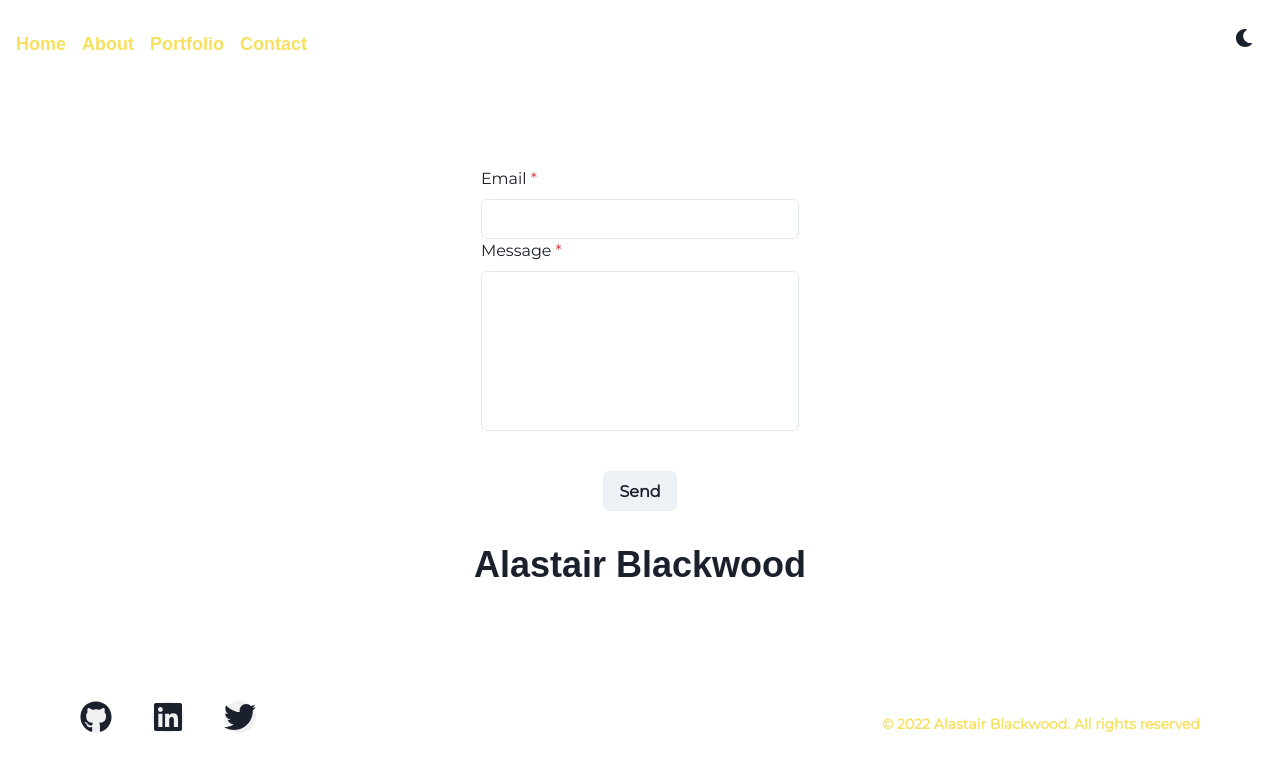
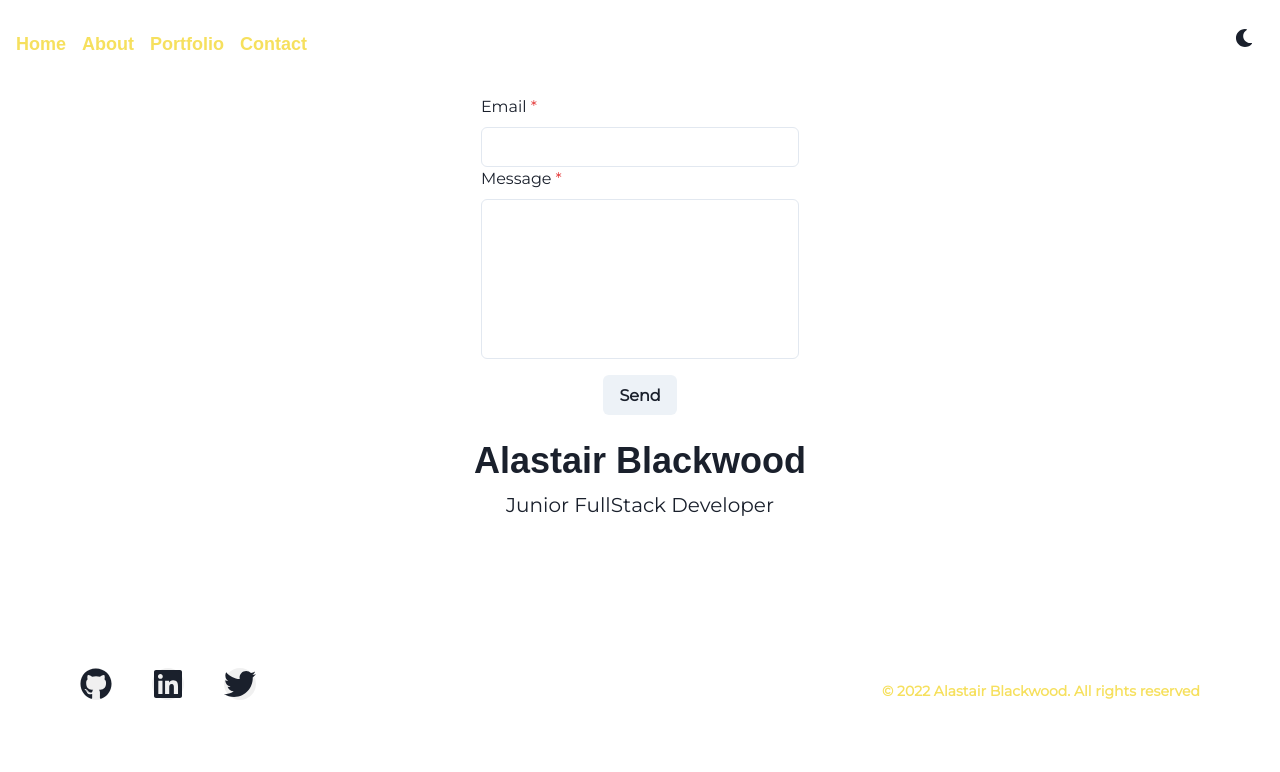
Before and after one commit to alastairblackwood/portfolio-react, a React (Create React App) app: page /contact in a window 1280 px wide. Shown: the top 772 px of the page. Built offline with nearby package versions, Linux system fonts and the light colour scheme.

Commit message:
adjusted styling

```diff
--- a/src/components/Forms/index.tsx
+++ b/src/components/Forms/index.tsx
@@ -3,6 +3,7 @@ import {
   Button,
   FormControl,
   FormLabel,
+  Heading,
   Input,
   Spacer,
   VStack,
@@ -17,7 +18,9 @@ const ContactForm = () => {
       <Input id="email" type="email" />
       <FormLabel htmlFor="message">Message</FormLabel>
       <Input id="text" type="text" h={40} />
-      <Button mt={10}>Send</Button>
+      <Button mt={4} mb={4}>
+        Send
+      </Button>
     </FormControl>
   );
 };
--- a/src/containers/Card/About/AboutDescription.tsx
+++ b/src/containers/Card/About/AboutDescription.tsx
@@ -20,7 +20,12 @@ export const AboutDescription = (props: ICommentProps) => {
   return (
     <Box className="about" p={4}>
       <Stack>
-        <Text textTransform="uppercase" fontSize="sm" color="white.500">
+        <Text
+          textTransform="uppercase"
+          fontSize="sm"
+          fontWeight="semibold"
+          color="yellow.300"
+        >
           About Me
         </Text>
         <Spacer />
--- a/src/containers/Card/Portfolio/PortfolioDescription.tsx
+++ b/src/containers/Card/Portfolio/PortfolioDescription.tsx
@@ -20,7 +20,12 @@ export const PortfolioDescription = (props: ICommentProps) => {
   return (
     <Box className="about" p={4}>
       <Stack>
-        <Text textTransform="uppercase" fontSize="sm" color="white.500">
+        <Text
+          textTransform="uppercase"
+          fontSize="sm"
+          fontWeight="semibold"
+          color="yellow.300"
+        >
           {props.name}
         </Text>
         <Spacer />
--- a/src/pages/Contact/index.tsx
+++ b/src/pages/Contact/index.tsx
@@ -11,11 +11,13 @@ export const Contact = () => (
   <Box textAlign="center" fontSize="xl">
     <Navbar />
     <Grid minH="100vh" p={3}>
-      <VStack spacing={8}>
-        <Box mt={20}>
+      <VStack spacing={2}>
+        <Heading size="md" textTransform="capitalize"></Heading>
+        <Box mt={10}>
           <ContactForm />
         </Box>
         <Heading>Alastair Blackwood</Heading>
+        <Text as="h6">Junior FullStack Developer</Text>
       </VStack>
       <Footer />
     </Grid>
--- a/src/pages/Portfolio/index.tsx
+++ b/src/pages/Portfolio/index.tsx
@@ -11,7 +11,7 @@ export const Portfolio = () => (
     <Navbar />
     <Grid minH="100vh" p={3}>
       <VStack spacing={8}>
-        <Heading>Portfolio</Heading>
+        <Heading color="yellow.300">Portfolio</Heading>
         <Link href="https://github.com/alastairblackwood/dao-app">
           <PortfolioCard>
             <PortfolioDescription
```
